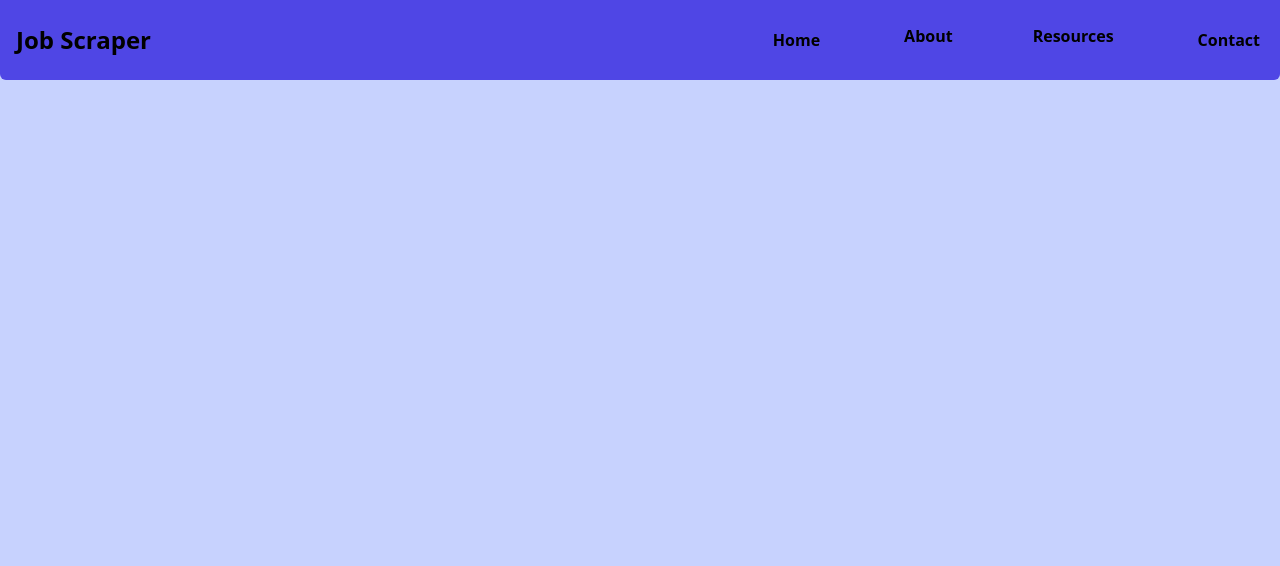
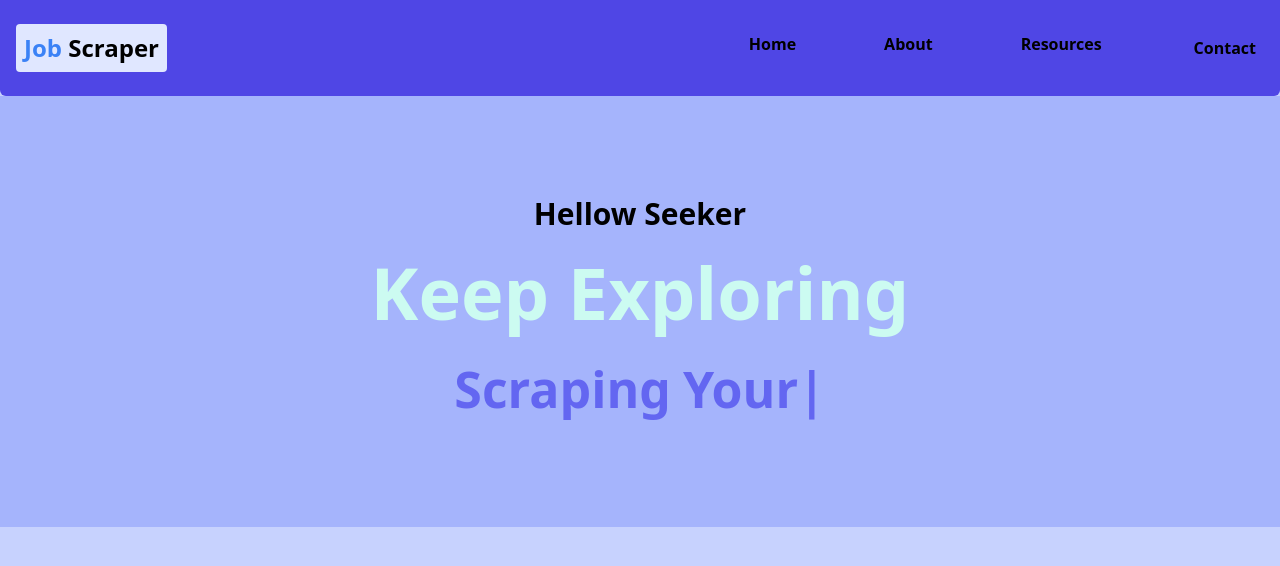
Before and after one commit to taukirsheikh/job-scraper, a React (Vite) app in the folder client/: page / in a window 1280 px wide. Shown: the top 566 px of the page. Built offline with nearby package versions, Linux system fonts and the light colour scheme.

Commit message:
hero section

```diff
--- a/client/package.json
+++ b/client/package.json
@@ -12,7 +12,8 @@
   "dependencies": {
     "react": "^18.2.0",
     "react-dom": "^18.2.0",
-    "react-icons": "^4.8.0"
+    "react-icons": "^4.8.0",
+    "react-typed": "^1.2.0"
   },
   "devDependencies": {
     "@types/react": "^18.0.28",
--- /dev/null
+++ b/client/src/components/Hero.jsx
@@ -0,0 +1,24 @@
+import React from 'react'
+import Typed from 'react-typed'
+const Hero = () => {
+  return (
+    <div className='w-full bg-indigo-300 py-[100px]'>
+        <div className="max-w-[1240px] mx-auto text-center font-bold my-[]100px">
+            <div className='md:text-3xl text-2xl '>Hellow Seeker</div>
+            <br />
+            <h1 className='text-teal-100  md:text-7xl text-5xl '>Keep Exploring</h1>
+            <br />
+            <div className='text-[20px] md:text-[50px] text-indigo-500 text-cen
+            '>Scraping
+            <Typed className='pl-3' strings={[' Your Dream Job','😅']}
+        typeSpeed={100}
+        backSpeed={50}
+        loop={true}/>
+            </div>
+
+        </div>
+    </div>
+  )
+}
+
+export default Hero
--- a/client/src/components/Navbar.jsx
+++ b/client/src/components/Navbar.jsx
@@ -1,32 +1,51 @@
-import React, { useState, useEffect } from 'react';
+import React, { useState, useEffect, useRef } from 'react';
 import { MdOutlineMenuOpen } from 'react-icons/md';
 import { GiCrossMark } from 'react-icons/gi';
 
 const Navbar = () => {
   const [menuOpen, setMenuOpen] = useState(false);
+  const [menu, setMenu] = useState(false);
+  const menuRef = useRef(null);
+
 
   const toggleMenu = () => {
     setMenuOpen(!menuOpen);
+
+  };
+  const handleOutsideClick = (event) => {
+    if (menuRef.current && !menuRef.current.contains(event.target)) {
+      setMenuOpen(false);
+    }
   };
 
   useEffect(() => {
     const handleResize = () => {
       if (window.innerWidth > 768) {
         setMenuOpen(false);
+
       }
     };
 
     window.addEventListener('resize', handleResize);
 
+    window.addEventListener('mousedown', handleOutsideClick);
+
     return () => {
       window.removeEventListener('resize', handleResize);
+      // window.removeEventListener('mousedown', toggleMenu);
+      window.removeEventListener('mousedown', handleOutsideClick);
+
+
     };
   }, []);
 
   return (
     <header className="bg-indigo-600 p-4 rounded-b-md">
       <nav className="max-w-[1440px] py-[0.5rem] items-center mx-auto rounded flex justify-between">
-        <div className="text-2xl font-bold">Job Scraper</div>
+        <div className="text-2xl font-bold bg-indigo-100 p-2 rounded">
+        <span className='text-blue-500'>
+          Job </span>
+          <span>Scraper</span></div>
         <div>
           {menuOpen ? (
             <GiCrossMark
@@ -36,19 +55,26 @@ const Navbar = () => {
           ) : (
             <MdOutlineMenuOpen
               className="text-blue-300 text-4xl hover:cursor-pointer md:hidden block"
+              // onMouseEnter={toggleMenu}
               onClick={toggleMenu}
             />
           )}
         </div>
         <ul
-          className={`${
-            menuOpen ? 'absolute  mt-[15rem] right-6 border border-blue-300 rounded flex  w-52  items-center   gap-8 bg-blue-300' : 'hidden'
-          } md:flex flex-col  md:flex-row  gap-20 font-semibold`}
+        ref={menuRef}
+          className={`md:flex flex-col md:flex-row gap-20 font-semibold  ${
+            menuOpen
+              ? 'transition-all duration-300 fixed mt-[15rem] w-full bg-blue-300 border border-blue-300 rounded flex gap-2 left-0'
+              : 'hidden'
+          }`
+        }
+        // onMouseLeave={toggleMenu}
         >
-          <li className='text-center hover:cursor-pointer hover:bg-indigo-500 w-[100%] p-1'>Home</li>
-          <li className='text-center hover:cursor-pointer hover:bg-indigo-500 w-[100%]'>About</li>
-          <li className='text-center hover:cursor-pointer hover:bg-indigo-500 w-[100%] '>Resources</li>
-          <li className='text-center hover:cursor-pointer hover:bg-indigo-500 w-[100%] p-1'>Contact</li>
+
+          <li className='text-center hover:cursor-pointer hover:bg-indigo-500  p-1 border-b-blue'>Home</li>
+          <li className='text-center hover:cursor-pointer hover:bg-indigo-500 w-[100%] p-1'>About</li>
+          <li className='text-center hover:cursor-pointer hover:bg-indigo-500 w-[100%] p-1'>Resources</li>
+          <li className='text-center hover:cursor-pointer hover:bg-indigo-500 w-[100%] p-2'>Contact</li>
         </ul>
       </nav>
     </header>
--- a/client/src/pages/Home.jsx
+++ b/client/src/pages/Home.jsx
@@ -1,10 +1,12 @@
 import React from 'react'
 import Navbar from '../components/Navbar'
+import Hero from '../components/Hero'
 
 const Home = () => {
   return (
     <div className='w-screen h-screen bg-indigo-200'>
     <Navbar/>
+    <Hero/>
     </div>
   )
 }
```
Also changed, not shown: 1 other file (tests, documents, lock files or other folders).
